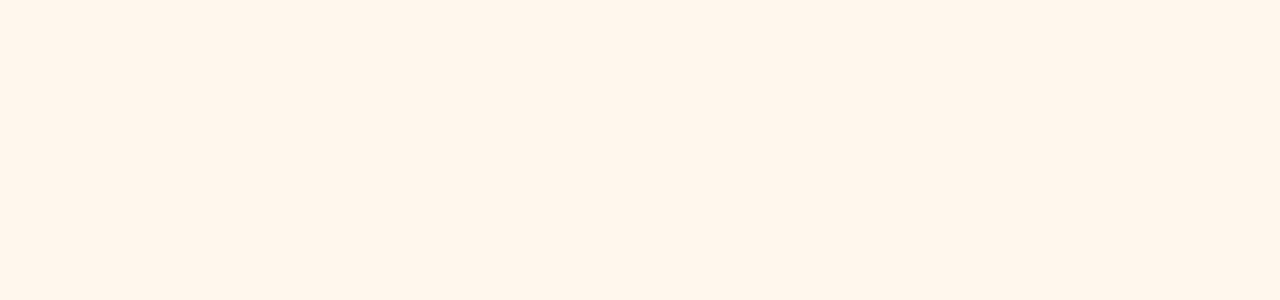
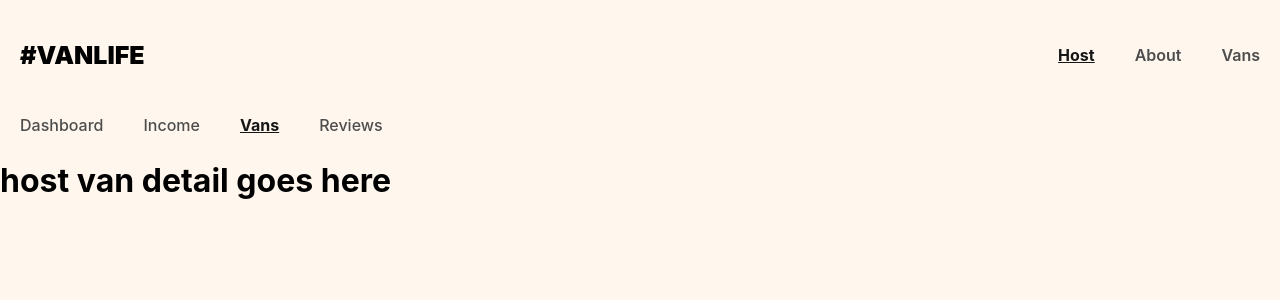
Before and after one commit to JIrv30/project10-vanlife, a React (Vite) app: page /host/vans/1 in a window 1280 px wide. Before the commit this address had no page. Shown: the top 300 px of the page. Built offline with nearby package versions, Linux system fonts and the light colour scheme; what miragejs would draw is missing.

Commit message:
Addedd van host links

```diff
--- a/src/App.jsx
+++ b/src/App.jsx
@@ -8,6 +8,8 @@
 import Dashboard from './pages/Dashboard';
 import Income from './pages/Income';
 import Reviews from './pages/Reviews';
+import HostVans from './pages/HostVans'
+import HostVanDetail from './pages/HostVanDetail'
 
 import './App.css'
 import './server'
@@ -32,6 +34,8 @@
             <Route index element={<Dashboard />} />
             <Route path='income' element={<Income />} />
           <Route path='reviews' element={<Reviews />} />
+          <Route path='vans' element={<HostVans />} />
+          <Route path='vans/:id' element={<HostVanDetail />} />
           </Route>
         </Route>
 
--- a/src/components/HostLayout.jsx
+++ b/src/components/HostLayout.jsx
@@ -15,25 +15,30 @@
       <NavLink
       to='/host'
       end
-      style={({isActive})=> isActive ? activeStyles : null}>
-      Dashboard
+      style={({isActive})=> isActive ? activeStyles : null}
+      >Dashboard
       </NavLink>
 
       <NavLink
       to='/host/income'
-      end
-      style={({isActive})=> isActive ? activeStyles : null}>
-      Income
+      style={({isActive})=> isActive ? activeStyles : null}
+      >Income
+     </NavLink>
+
+      <NavLink
+      to='/host/vans'
+      style={({isActive})=> isActive ? activeStyles : null}
+      >Vans
      </NavLink>
 
      <NavLink
      to='/host/reviews'
-      end
-      style={({isActive})=> isActive ? activeStyles : null}>
-      Reviews
+     style={({isActive})=> isActive ? activeStyles : null}
+     >Reviews
      </NavLink>
 
     </nav>
+
     <Outlet />
     </>
   )
--- /dev/null
+++ b/src/pages/HostVanDetail.jsx
@@ -0,0 +1,7 @@
+
+export default function HostVanDetail () {
+
+  return (
+    <h1>host van detail goes here</h1>
+  )
+}
--- /dev/null
+++ b/src/pages/HostVans.jsx
@@ -0,0 +1,7 @@
+
+export default function HostVans () {
+
+  return(
+    <h1> Host Vans page goes here</h1>
+  )
+}
```
